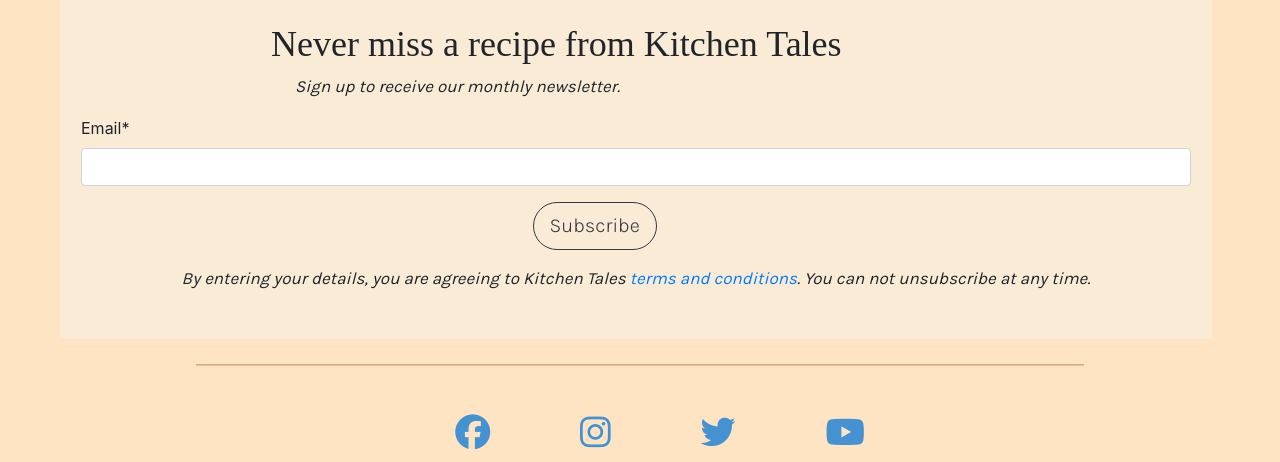
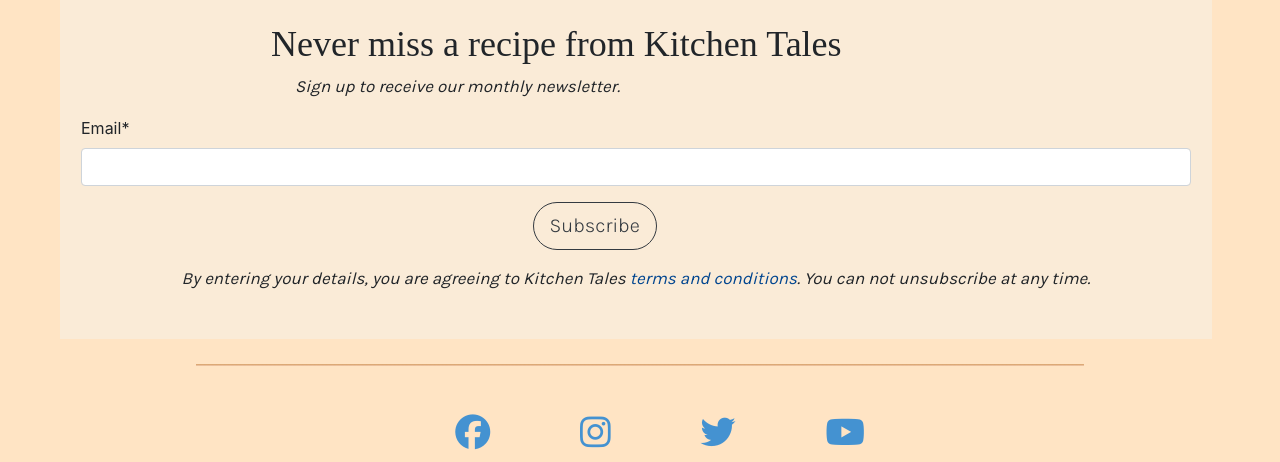
Before and after one commit to chris-townsend/PP4-Kitchen_Tales, a Django app: page /newsletter in a window 1280 px wide. Shown: the part 172-634 px from the top of the page. Run offline with Django 3.2, Linux system fonts and the light colour scheme; some libraries are stand-ins or nearby versions; some web fonts are replaced.

Commit message:
Update link-copy class text colourin newsletter template for wave testing

```diff
--- a/static/style.css
+++ b/static/style.css
@@ -421,6 +421,10 @@ hr {
     height: 340px;
 }
 
+.link-copy {
+    color: #00458F;
+}
+
 /* Media Queries */
 
 /* For Medium devices (tablets, less than 768px) */
```
